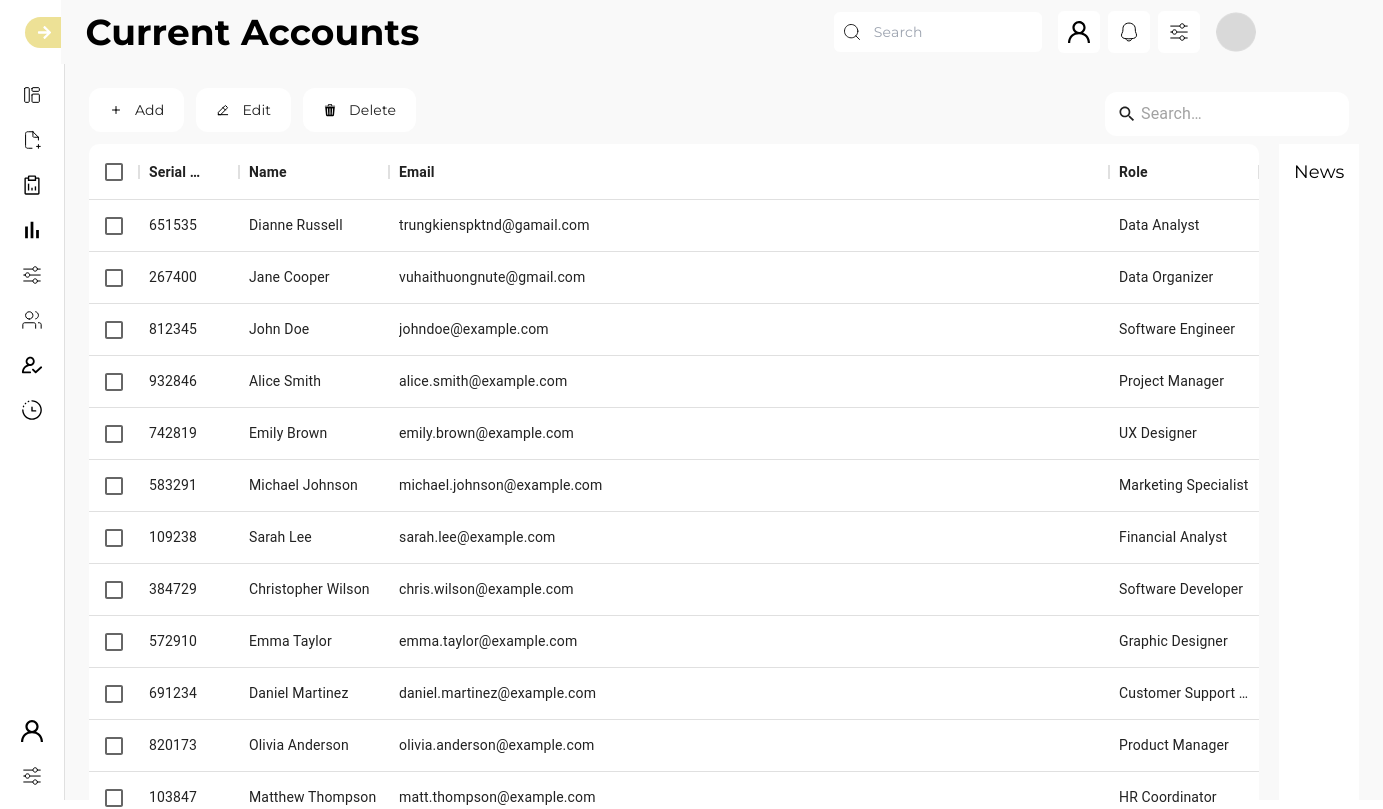
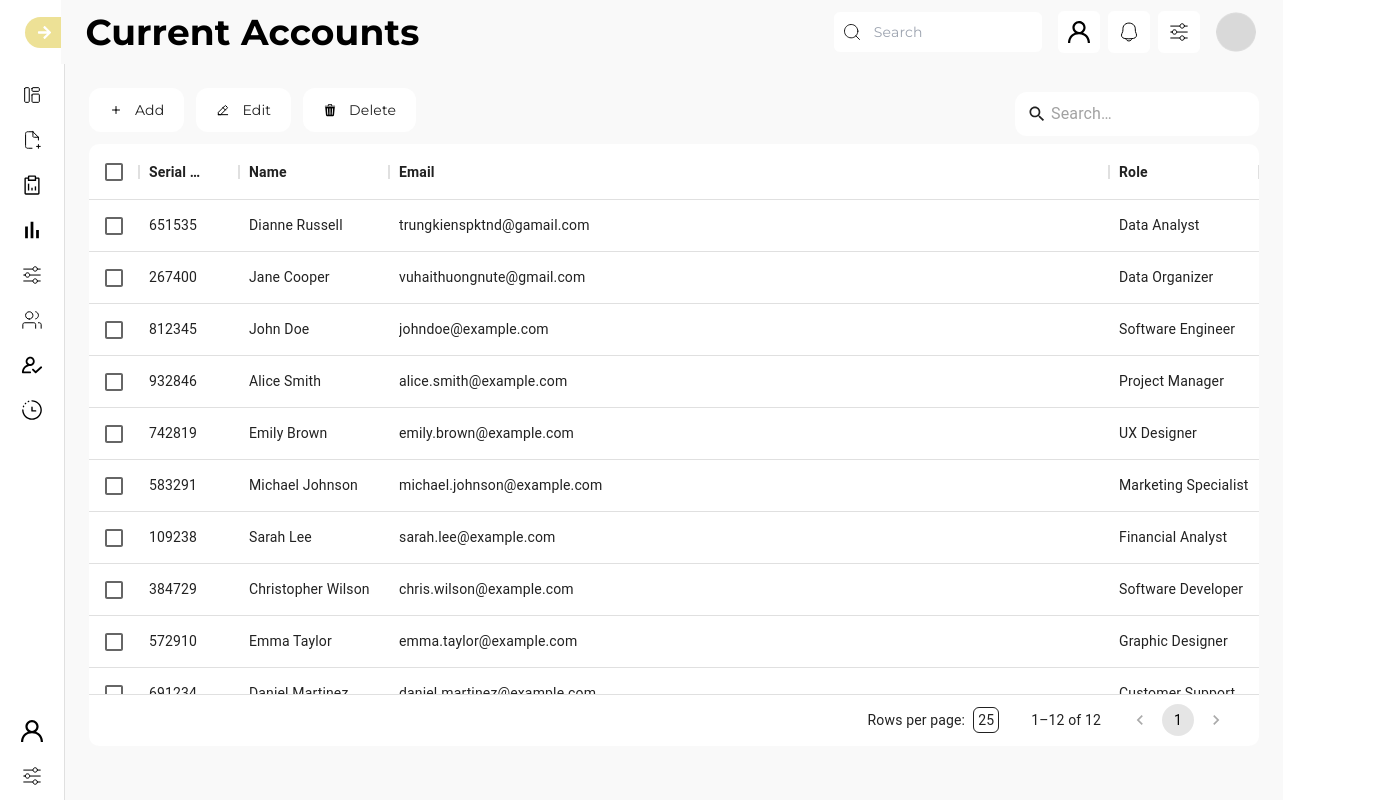
Before and after one commit to abdulbari149/AML-Frontend, a Next.js app: page /current-accounts in a window 1280 px wide. Shown: the top 809 px of the page, 1383 px wide, since content can reach past the window. Built offline with nearby package versions, Linux system fonts and the light colour scheme.

Commit message:
monthly report table done

```diff
--- a/src/components/current-accounts/CurrentAccounts.tsx
+++ b/src/components/current-accounts/CurrentAccounts.tsx
@@ -146,7 +146,6 @@ const initialState = {
 const CurrentAccounts = () => {
   return (
     <>
-      <div className=" flex flex-col">
       <div className=" flex justify-between mb-3">
         {/* buttons */}
         <div className=" flex gap-3">
@@ -170,10 +169,6 @@ const CurrentAccounts = () => {
           </button>
         </div>
       </div>
-
-        {/* TABLE AND NEWS */}
-
-        <div className=" flex gap-5">
       {/* TABLE */}
       <div
         style={{
@@ -202,7 +197,7 @@ const CurrentAccounts = () => {
             "& .MuiBox-root": {
               display: "flex",
               position: "absolute",
-                  right: -90,
+              right: 0,
               top: "-52px",
               background: "white",
               borderRadius: "12px",
@@ -253,14 +248,6 @@ const CurrentAccounts = () => {
           initialState={initialState}
         />
       </div>
-
-          {/* NEWS */}
-
-          <div className=" flex flex-col bg-[#FFFFFF] py-[14px] px-[15px] h-screen">
-            <h1 className=" text-lg font-normal text-[#000000]">News</h1>
-          </div>
-        </div>
-      </div>
     </>
   );
 };
```
Lines whose indentation alone changed are shown as unchanged.
